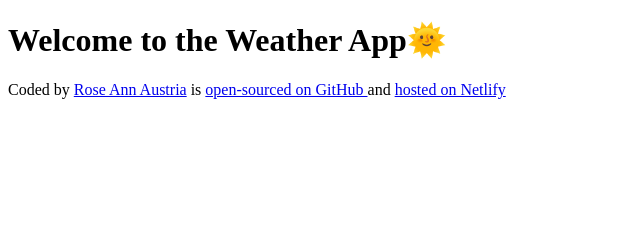
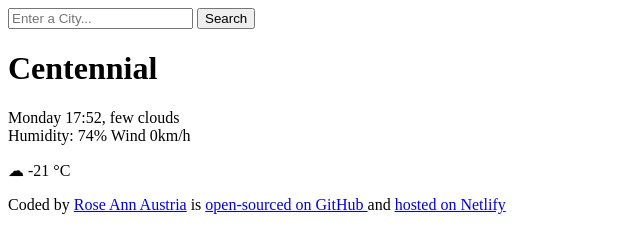
Before and after one commit to roseann1024/weather-app-project, a plain HTML site: page index.html in a window 1280 px wide. Shown: the whole page, without its empty margins (0-640 px from the left). Drawn offline with Linux system fonts and the light colour scheme.

Commit message:
updated the content of HTML body

```diff
--- a/index.html
+++ b/index.html
@@ -11,8 +11,25 @@
 
 <body>
   <header>
-    <h1>Welcome to the Weather App🌞</h1>
+    <form>
+      <input type="search" placeholder="Enter a City..." required />
+      <input type="submit" value="Search" />
+    </form>
   </header>
+  <main>
+    <div>
+      <h1>Centennial</h1>
+      <p>
+        Monday 17:52, few clouds
+        <br />
+        Humidity: 74% Wind 0km/h
+      </p>
+    </div>
+    <div>
+      ☁ -21 °C
+    </div>
+  </main>
+
   <footer>
 
     <p>
```
